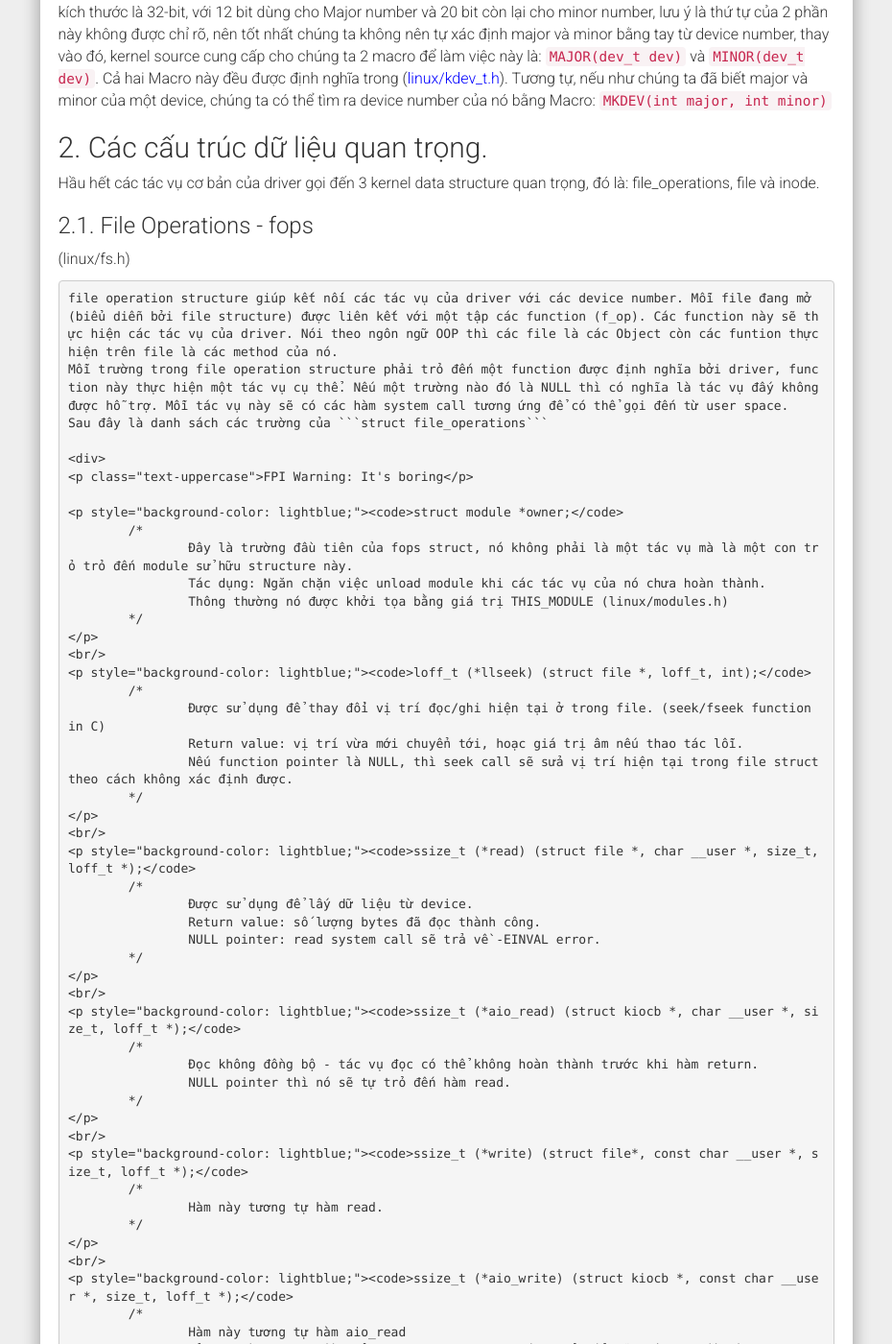
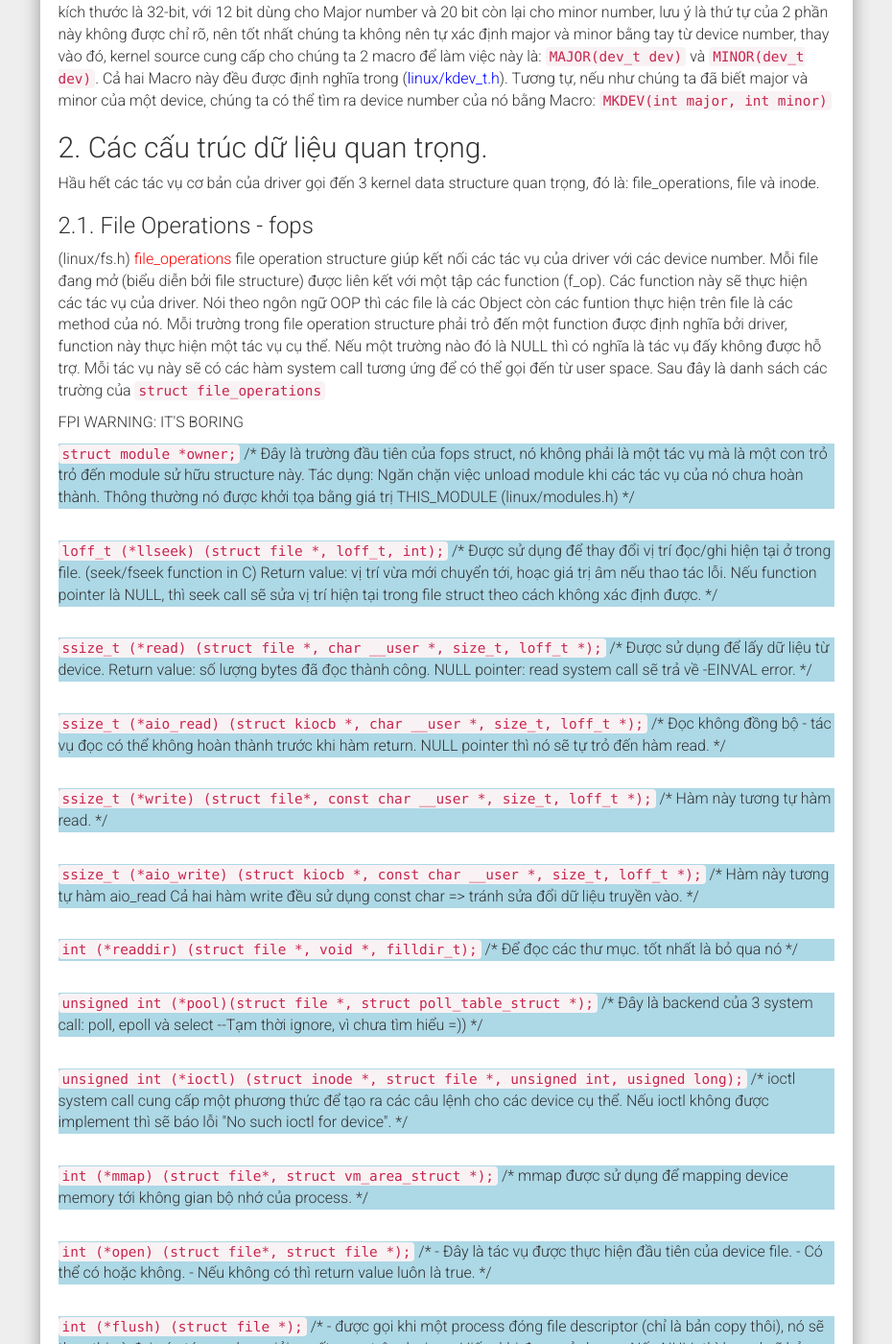
Before and after one commit to ita93/ita93.github.io, a Jekyll site: the page built from _posts/2017-12-18-character-device.md, in a window 1280 px wide and 1400 px high, scrolled down 1342 px. Shown: the whole window at 96% size, without its empty margins (321-1251 px from the left). Built offline with Jekyll 4.4.1, drawn with Linux system fonts in a browser that asks for light colours; nearby versions of some CDN libraries; our own code applies the rules of GitHub Pages for plain Markdown files; comment, search, counter and statistics services are not loaded; some of the changed text lies outside the part shown.

Commit message:
add span tag

````diff
--- a/_posts/2017-12-18-character-device.md
+++ b/_posts/2017-12-18-character-device.md
@@ -52,7 +52,7 @@ Tương tự, nếu như chúng ta đã biết major và minor của một devic
 Hầu hết các tác vụ cơ bản của driver gọi đến 3 kernel data structure quan trọng, đó là: file_operations, file và inode.
 ### 2.1. File Operations - fops
 (linux/fs.h)
-```file_operations```
+<span style="color: red">file_operations</span>
 file operation structure giúp kết nối các tác vụ của driver với các device number. Mỗi file đang mở (biểu diễn bởi file structure) được liên kết với một tập các function (f_op). Các function này sẽ thực hiện các tác vụ của driver. Nói theo ngôn ngữ OOP thì các file là các Object còn các funtion thực hiện trên file là các method của nó.
 Mỗi trường trong file operation structure phải trỏ đến một function được định nghĩa bởi driver, function này thực hiện một tác vụ cụ thể. Nếu một trường nào đó là NULL thì có nghĩa là tác vụ đấy không được hỗ trợ. Mỗi tác vụ này sẽ có các hàm system call tương ứng để có thể gọi đến từ user space.
 Sau đây là danh sách các trường của ```struct file_operations```
@@ -439,7 +439,7 @@ giống read, write có thể truyền ít hơn dữ liệu được yêu cầu,
 - Nếu giá trị trả về là 0 thì tức là không có ghì để write.
 - Nếu giá trị trả về là âm thì đã có lỗi.
 
-```
+```python
 ssize_t scull_write(struct file *filp, const char __user *buf, size_t count, loff_t *f_pos)
 {
 	struct scull_dev *dev = filp->private_data;
````
